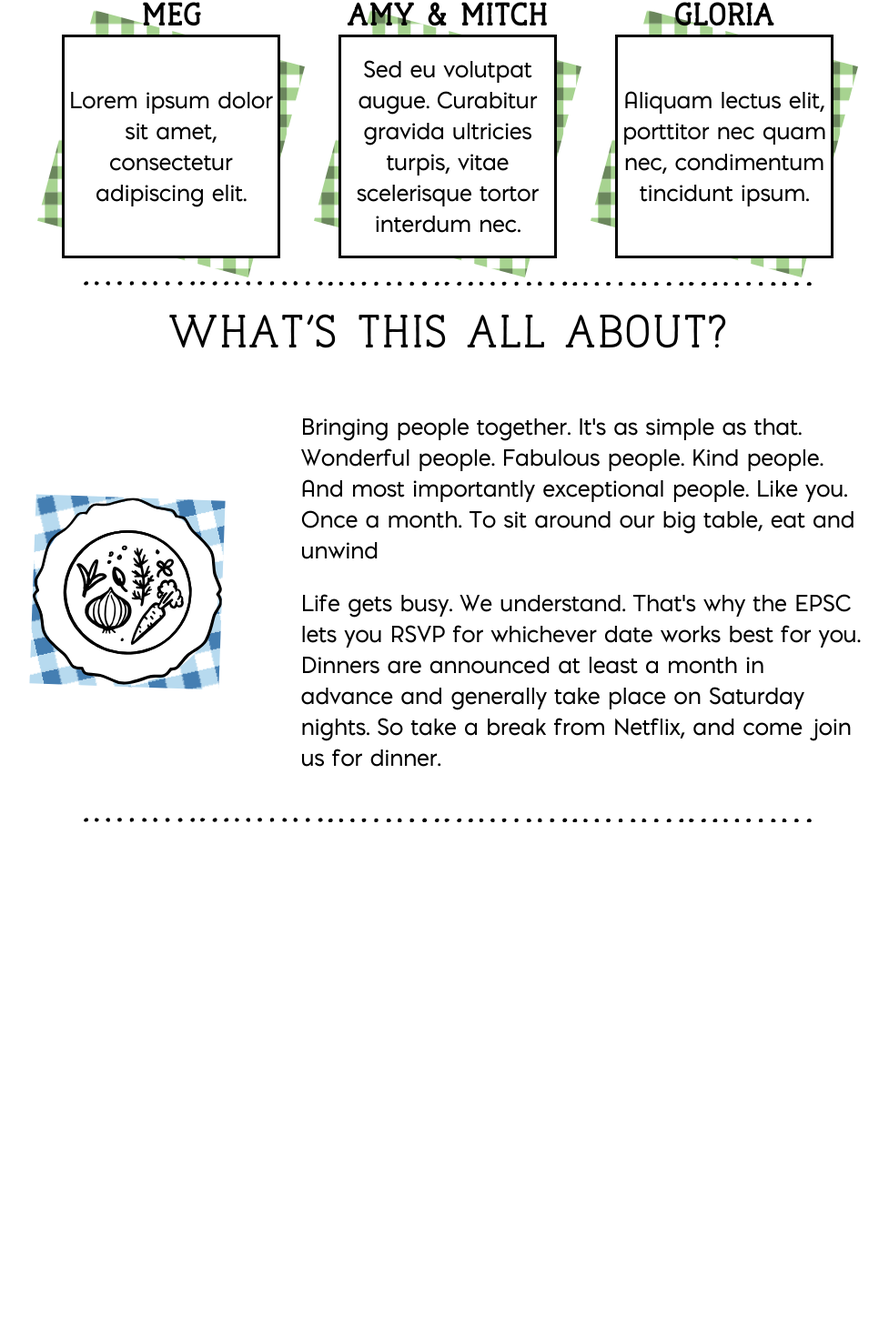
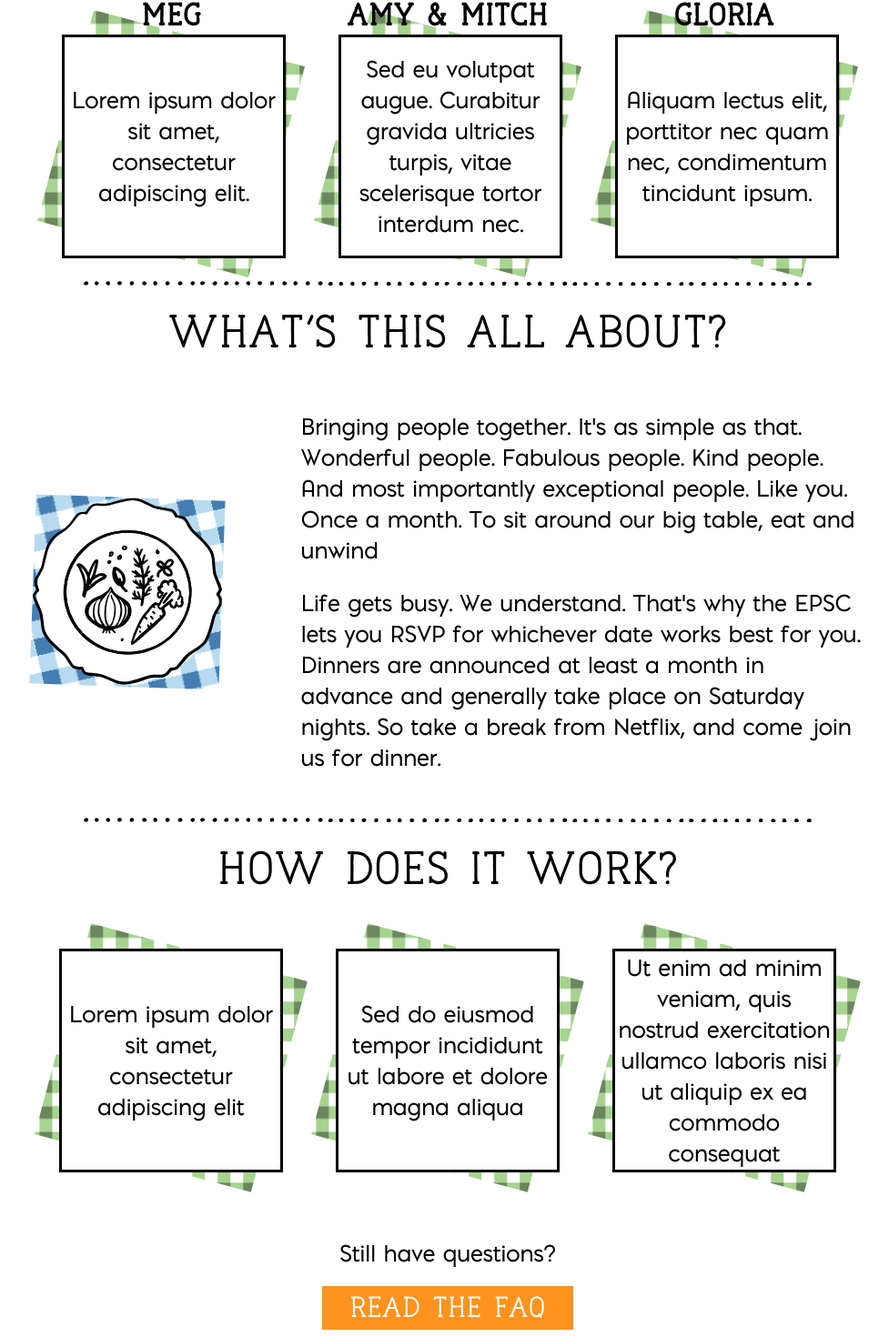
Before and after one commit to samshareski/epsc-ui, a React (Create React App) app: page / in a window 1280 px wide. Shown: the part 790-2260 px from the top of the page at 91% size, without its empty margins (148-1125 px from the left). Before the commit the page ends 1698 px from the top, so only its background shows below. Built offline with nearby package versions, Linux system fonts and the light colour scheme.

Commit message:
Add how it works section

```diff
--- a/src/components/blurbs/Blurb.css
+++ b/src/components/blurbs/Blurb.css
@@ -12,40 +12,3 @@
     font-size: 2em;
     margin: 0;
 }
-
-.blurb__box {
-    display: grid;
-    align-items: center;
-    margin-top: -15em;
-    height: 15em;
-    text-align: center;
-    vertical-align: middle;
-    border: 0.2em solid black;
-    background-color: white;
-}
-
-.blurb__blurb {
-    font-family: 'PontiacRegular';
-    font-size: 1.5em;
-    margin: 0;
-}
-
-.blurb__background {
-    position: relative;
-    overflow: hidden;
-    z-index: -1;
-    transform: rotate(15deg);
-    height: 15em;
-}
-
-.blurb__background::before {
-    content: "";
-    position: absolute;
-    width: 200%;
-    height: 200%;
-    top: -50%;
-    left: -50%;
-    transform: rotate(-15deg);
-    background-image: url('./assets/green-table-cloth.svg');
-    background-size: 60em;
-}
--- a/src/components/blurbs/Blurb.js
+++ b/src/components/blurbs/Blurb.js
@@ -1,14 +1,12 @@
 import React from 'react'
+import SwatchBox from '../swatch-box/SwatchBox'
 import './Blurb.css'
 
 const Blurb = ({ face, name, blurb }) => (
   <div className='blurb'>
     <img className='blurb__image' src={face} alt={name} />
     <h2 className='blurb__name'>{name}</h2>
-    <div className='blurb__background' />
-    <div className='blurb__box'>
-      <p className='blurb__blurb'>{blurb}</p>
-    </div>
+    <SwatchBox>{blurb}</SwatchBox>
   </div>
 )
 
--- a/src/components/button/Button.css
+++ b/src/components/button/Button.css
@@ -1,7 +1,7 @@
 .button {
     margin: auto;
     font-family: 'NaiveLineBlack';
-    font-size: 1.25em;
+    font-size: 1.875rem;
     color: white;
     background-color: #ff1d25;
     text-decoration: none;
--- a/src/components/home/Home.js
+++ b/src/components/home/Home.js
@@ -2,6 +2,7 @@ import React from 'react'
 import CallToAction from '../call-to-action/CallToAction.js'
 import Blurbs from '../blurbs/Blurbs.js'
 import About from '../about/About.js'
+import HowItWorks from '../how-it-works/HowItWorks.js'
 import Divider from '../divider/Divider.js'
 import table from './assets/dinner-table.svg'
 
@@ -21,6 +22,8 @@ const Home = () => (
     <Divider />
     <About />
     <Divider />
+    <HowItWorks />
+    <Divider />
   </div>
 )
 
--- /dev/null
+++ b/src/components/how-it-works/HowItWorks.css
@@ -0,0 +1,18 @@
+.how-it-works {
+    text-align: center;
+}
+
+.how-it-works__box {
+    padding-top: 1.5em;
+    display: flex;
+    justify-content: space-around;
+    flex-wrap: wrap;
+    max-width: 57em;
+    margin: 0 auto;
+}
+
+.how-it-works__p {
+    padding-top: 2em;
+    font-family: 'PontiacRegular';
+    font-size: 1.5em;
+}
--- /dev/null
+++ b/src/components/how-it-works/HowItWorks.js
@@ -0,0 +1,27 @@
+import React from 'react'
+import SwatchBox from '../swatch-box/SwatchBox.js'
+import Button from '../button/Button.js'
+import './HowItWorks.css'
+
+const text1 = 'Lorem ipsum dolor sit amet, consectetur adipiscing elit'
+
+const text2 =
+  'Sed do eiusmod tempor incididunt ut labore et dolore magna aliqua'
+
+const text3 =
+  'Ut enim ad minim veniam, quis nostrud exercitation ullamco laboris nisi ut aliquip ex ea commodo consequat'
+
+const texts = [text1, text2, text3]
+
+const HowItWorks = () => (
+  <div className='how-it-works'>
+    <h1 className='title'>How Does It Work?</h1>
+    <div className='how-it-works__box'>
+      {texts.map((text, i) => <SwatchBox key={i}>{text}</SwatchBox>)}
+    </div>
+    <p className='how-it-works__p'>Still have questions?</p>
+    <Button className='button--yellow' to='/faq'>Read the FAQ</Button>
+  </div>
+)
+
+export default HowItWorks
--- /dev/null
+++ b/src/components/swatch-box/SwatchBox.css
@@ -0,0 +1,37 @@
+.swatch__background {
+    position: relative;
+    overflow: hidden;
+    z-index: -1;
+    transform: rotate(15deg);
+    height: 15em;
+}
+
+.swatch__background::before {
+    content: "";
+    position: absolute;
+    width: 200%;
+    height: 200%;
+    top: -50%;
+    left: -50%;
+    transform: rotate(-15deg);
+    background-image: url('./assets/green-table-cloth.svg');
+    background-size: 60em;
+}
+
+.swatch__box {
+    display: grid;
+    align-items: center;
+    margin-top: -15em;
+    height: 15em;
+    width: 15em;
+    text-align: center;
+    vertical-align: middle;
+    border: 0.2em solid black;
+    background-color: white;
+}
+
+.swatch__text {
+    font-family: 'PontiacRegular';
+    font-size: 1.5em;
+    margin: 0;
+}
--- /dev/null
+++ b/src/components/swatch-box/SwatchBox.js
@@ -0,0 +1,13 @@
+import React from 'react'
+import './SwatchBox.css'
+
+const SwatchBox = ({ children }) => (
+  <div>
+    <div className='swatch__background' />
+    <div className='swatch__box'>
+      <p className='swatch__text'>{children}</p>
+    </div>
+  </div>
+)
+
+export default SwatchBox
```
Also changed, not shown: src/components/swatch-box/assets/green-table-cloth.svg (added).
